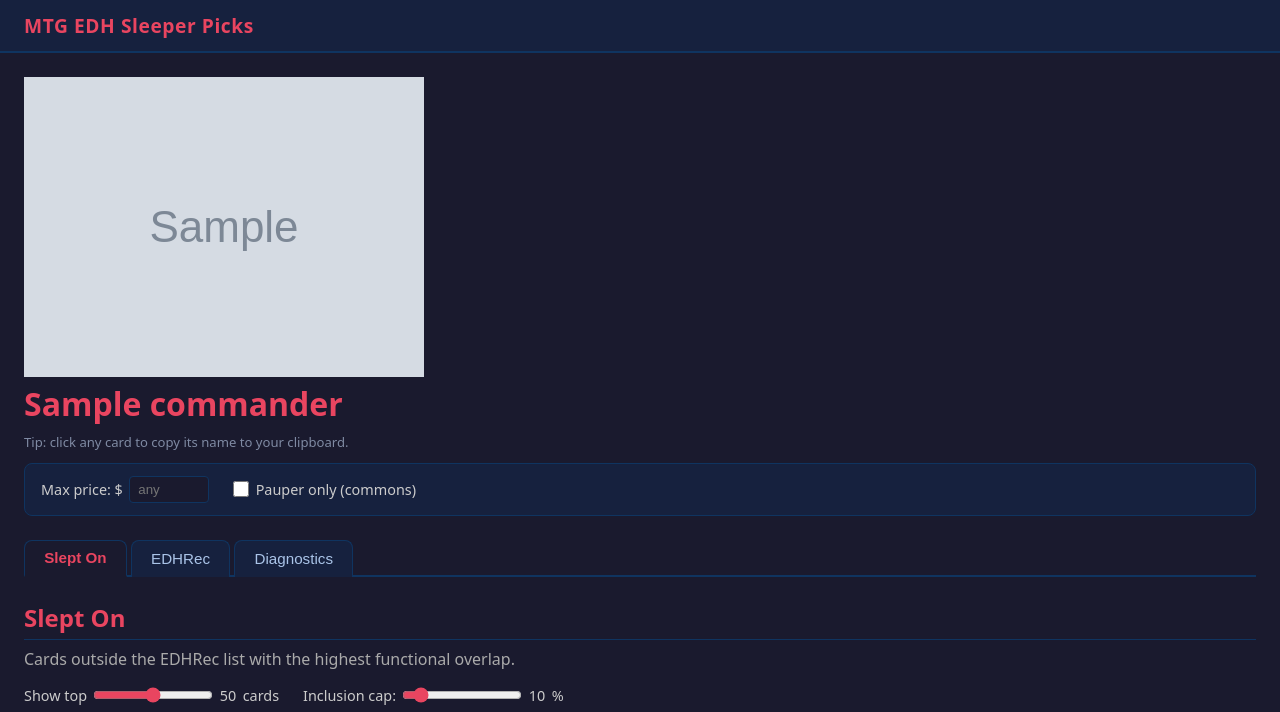
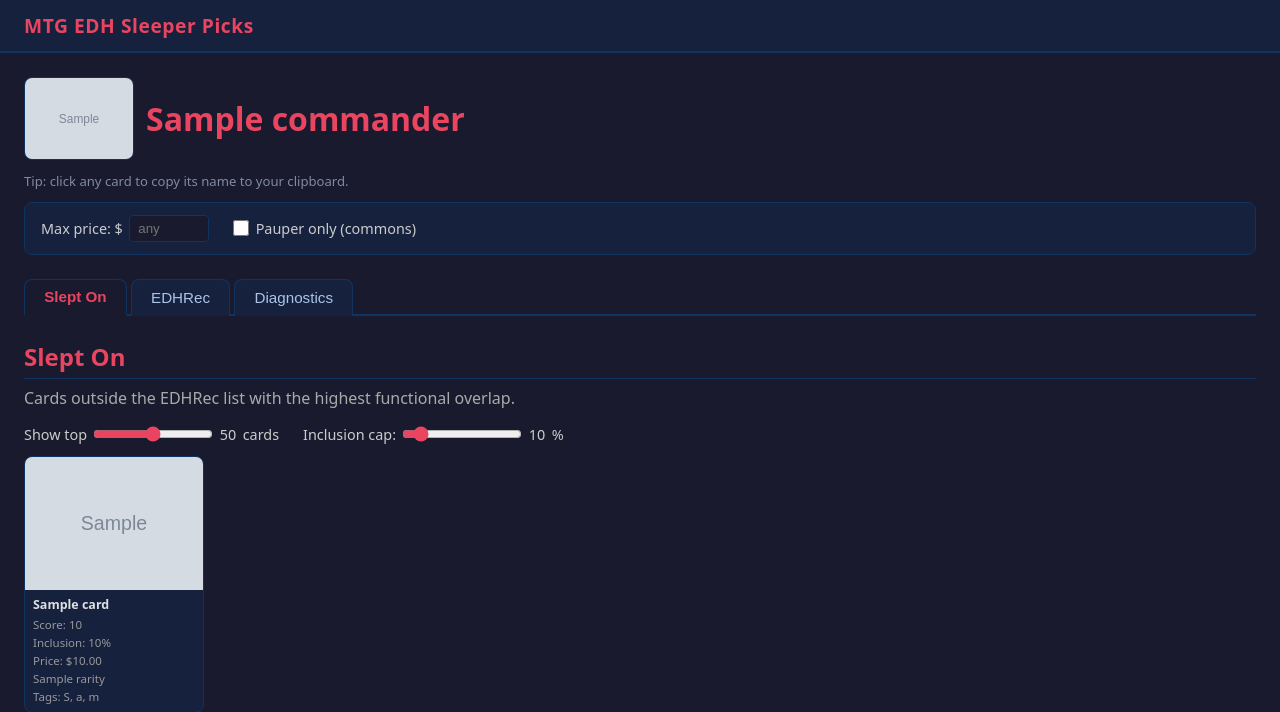
Before and after one commit to RG-Sazabi/mtg_edh_sleeper_picks, a Flask app: template templates/commander.html in a window 1280 px wide. Shown: the top 712 px of the page. Run offline with Flask 3, Linux system fonts and the light colour scheme; the template is opened without the code that fills it: most values are stand-ins (such as "Sample title", 1, 10 or a date in 2020); grey boxes marked "Sample" are stand-in pictures.

Commit message:
feat: add commander-header styles - task 2 of 3
Co-Authored-By: Claude Opus 4.8 <noreply@anthropic.com>

```diff
--- a/static/css/style.css
+++ b/static/css/style.css
@@ -33,6 +33,23 @@ main {
 /* ── Landing page ── */
 h1 { font-size: 2rem; margin-bottom: 0.5rem; color: #e94560; }
 p  { margin-bottom: 1rem; color: #aaa; }
+
+/* ── Commander header ── */
+.commander-header {
+  display: flex;
+  align-items: center;
+  flex-wrap: wrap;
+  gap: 1rem;
+  margin-bottom: 0.75rem;
+}
+.commander-id { display: flex; align-items: center; gap: 0.75rem; }
+.commander-art {
+  width: 110px;
+  border: 1px solid #0f3460;
+  border-radius: 8px;
+  display: block;
+}
+.commander-header h1 { margin-bottom: 0; }
 
 form {
   display: flex;
```
